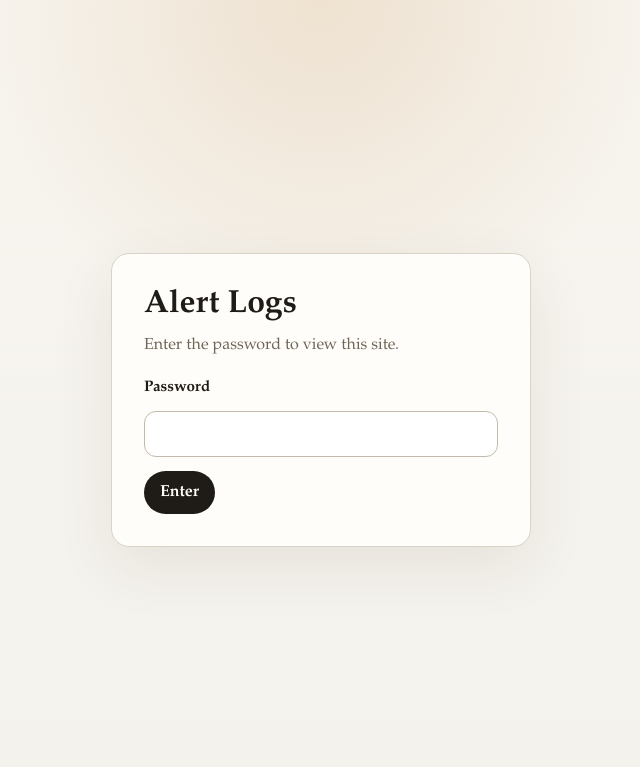
After one commit to SamIAmHarris/pb_alert_logs, a FastAPI app: template app/templates/login.html in a window 1280 px wide. The commit adds this page. Shown: the top 767 px of the page, without its empty margins (319-959 px from the left). Run offline with FastAPI, Linux system fonts and the light colour scheme; the template is opened without the code that fills it, so the values that code supplies are empty; parts of the project's set-up code (start-up, migrations or seed data) failed here and were passed over.

Commit message:
Add password protected first page to the app

```diff
--- a/app/config.py
+++ b/app/config.py
@@ -13,6 +13,8 @@ class Settings:
         self.supabase_key = os.getenv("SUPABASE_KEY", "").strip()
         self.supabase_logs_table = os.getenv("SUPABASE_LOGS_TABLE", "alert_logs").strip() or "alert_logs"
         self.default_log_limit = int(os.getenv("DEFAULT_LOG_LIMIT", "100"))
+        self.app_password = os.getenv("APP_PASSWORD", "arsenal")
+        self.session_secret = os.getenv("SESSION_SECRET", "change-me-in-production")
 
         missing = [
             name
--- a/app/main.py
+++ b/app/main.py
@@ -1,9 +1,18 @@
 from fastapi import FastAPI
 from fastapi.staticfiles import StaticFiles
+from starlette.middleware.sessions import SessionMiddleware
 
+from app.config import get_settings
 from app.routes import router
 
 
 app = FastAPI(title="Alert Log Viewer")
+settings = get_settings()
+app.add_middleware(
+    SessionMiddleware,
+    secret_key=settings.session_secret,
+    same_site="lax",
+    https_only=False,
+)
 app.mount("/static", StaticFiles(directory="app/static"), name="static")
 app.include_router(router)
--- a/app/static/styles.css
+++ b/app/static/styles.css
@@ -27,6 +27,72 @@ body {
   padding: 2rem;
 }
 
+.auth-shell {
+  min-height: calc(100vh - 4rem);
+  display: grid;
+  place-items: center;
+}
+
+.auth-card {
+  width: min(100%, 420px);
+  background: var(--panel-bg);
+  border: 1px solid var(--line);
+  border-radius: 18px;
+  padding: 2rem;
+  box-shadow: 0 20px 60px rgba(60, 42, 18, 0.08);
+}
+
+.auth-card h1 {
+  margin: 0;
+  font-size: 2rem;
+}
+
+.auth-card p {
+  margin: 0.75rem 0 0;
+  color: var(--muted);
+}
+
+.auth-form {
+  display: grid;
+  gap: 0.85rem;
+  margin-top: 1.5rem;
+}
+
+.auth-form label {
+  font-size: 0.95rem;
+  font-weight: 600;
+}
+
+.auth-form input {
+  width: 100%;
+  padding: 0.8rem 0.9rem;
+  border: 1px solid var(--line-strong);
+  border-radius: 12px;
+  font: inherit;
+  background: #fff;
+}
+
+.auth-form button,
+.secondary-button {
+  width: fit-content;
+  padding: 0.75rem 1rem;
+  border: 0;
+  border-radius: 999px;
+  font: inherit;
+  font-weight: 600;
+  cursor: pointer;
+}
+
+.auth-form button {
+  background: #1f1b16;
+  color: #fffdf9;
+}
+
+.secondary-button {
+  background: #ece5d8;
+  color: var(--text);
+}
+
 .panel {
   max-width: 1400px;
   margin: 0 auto;
@@ -40,6 +106,10 @@ body {
 .panel-header {
   padding: 1.5rem 1.5rem 1rem;
   border-bottom: 1px solid var(--line);
+  display: flex;
+  align-items: center;
+  justify-content: space-between;
+  gap: 1rem;
 }
 
 .panel-header h1 {
@@ -117,8 +187,17 @@ tbody tr:nth-child(even) {
     padding: 1rem;
   }
 
+  .auth-shell {
+    min-height: calc(100vh - 2rem);
+  }
+
   .panel-header h1 {
     font-size: 1.6rem;
+  }
+
+  .panel-header {
+    align-items: flex-start;
+    flex-direction: column;
   }
 
   th,
--- /dev/null
+++ b/app/templates/login.html
@@ -0,0 +1,25 @@
+{% extends "base.html" %}
+
+{% block title %}Enter Password{% endblock %}
+
+{% block content %}
+  <section class="auth-shell">
+    <div class="auth-card">
+      <h1>Alert Logs</h1>
+      <p>Enter the password to view this site.</p>
+
+      {% if error_message %}
+        <div class="alert alert-error">
+          <strong>Access denied.</strong>
+          <span>{{ error_message }}</span>
+        </div>
+      {% endif %}
+
+      <form method="post" action="/login" class="auth-form">
+        <label for="password">Password</label>
+        <input id="password" name="password" type="password" autocomplete="current-password" required />
+        <button type="submit">Enter</button>
+      </form>
+    </div>
+  </section>
+{% endblock %}
--- a/requirements.txt
+++ b/requirements.txt
@@ -1,5 +1,6 @@
 fastapi>=0.115.0,<1.0.0
 jinja2>=3.1.0,<4.0.0
+python-multipart>=0.0.9,<1.0.0
 python-dotenv>=1.0.0,<2.0.0
 supabase>=2.5.0,<3.0.0
 uvicorn[standard]>=0.30.0,<1.0.0
```
Also changed, not shown: app/routes.py (+43 -2 lines), app/templates/index.html (+7 -2 lines), README.md, 2 other files.
